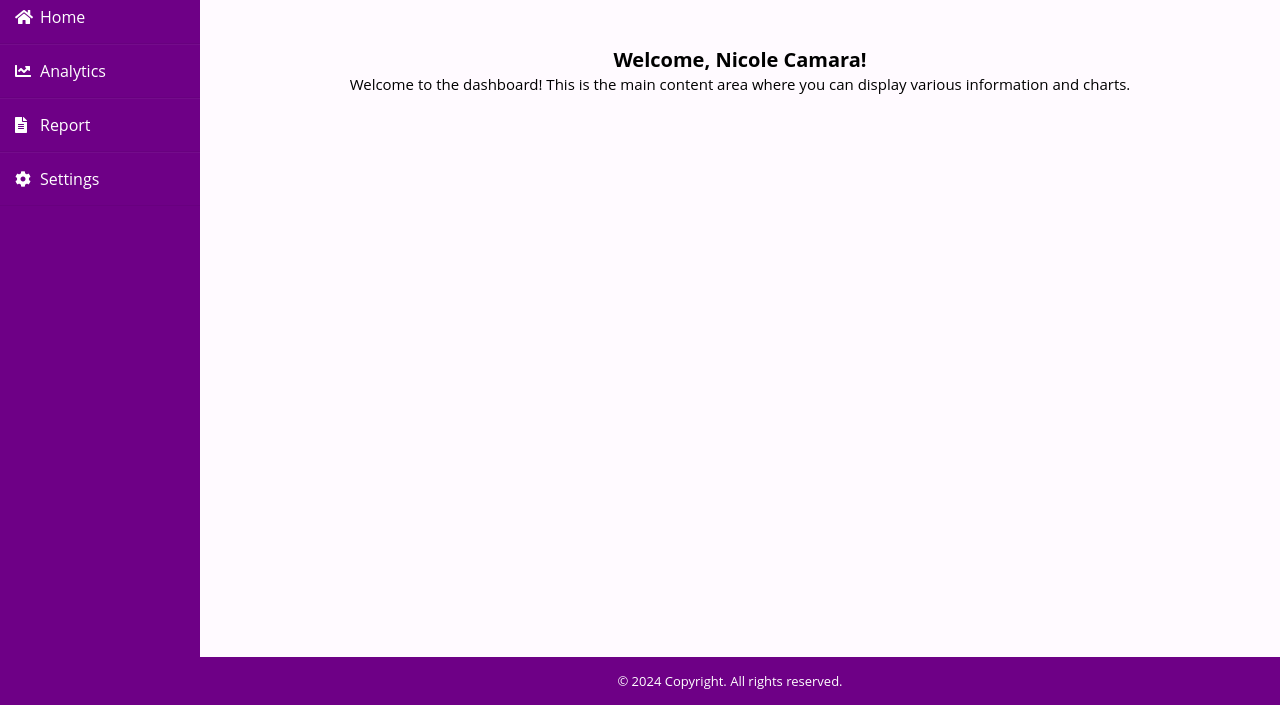
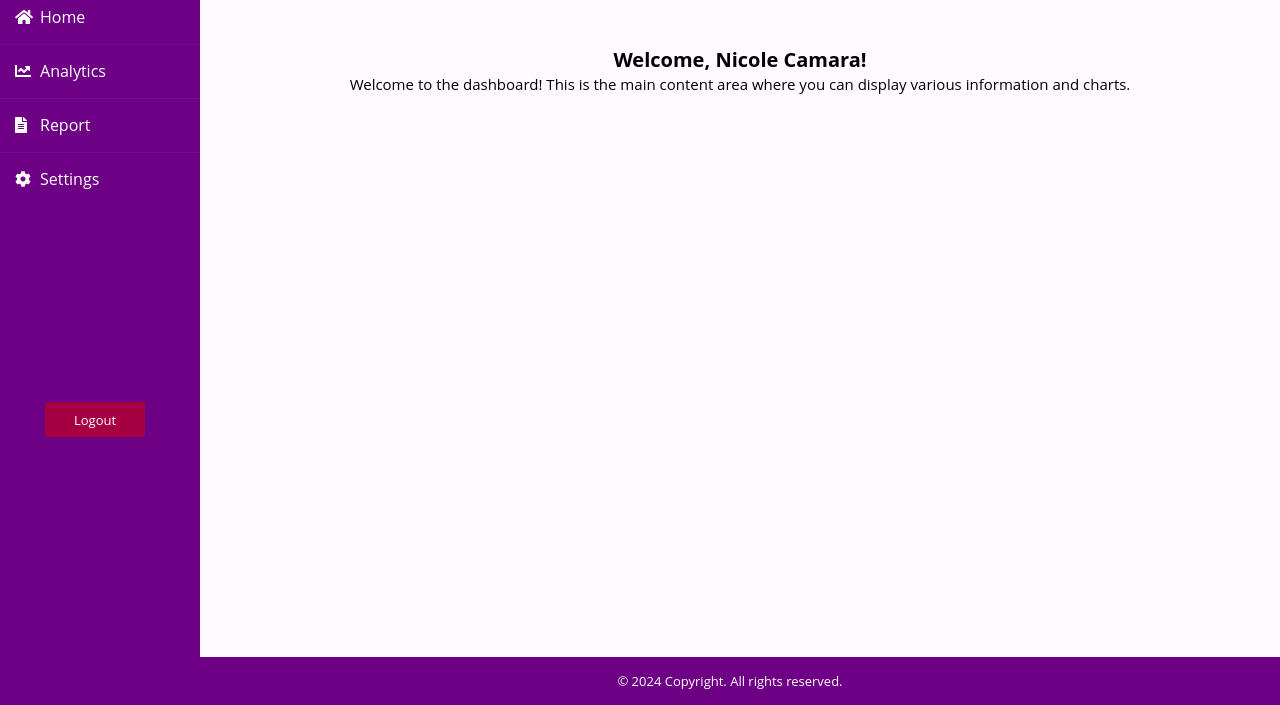
Before and after one commit to NicssCamara/web-systems-technologies, a plain HTML site: page dashboard.html in a window 1280 px wide. Shown: the part 95-800 px from the top of the page. Drawn offline with nearby package versions, Linux system fonts and the light colour scheme.

Commit message:
finished codes

```diff
--- a/dash.css
+++ b/dash.css
@@ -102,3 +102,21 @@ body{
 .main_content .info div{
     margin-bottom: 20px;
 }
+
+.logoutButton button {
+    width: 100px;
+    height: 35px;
+    font-size: 13px;
+    background-color: #a50042;
+    color: white;
+    border: none;
+    border-radius: 3px;
+    position: relative; left: -165px; top: 295px;
+    cursor: pointer;
+    margin: 10px;
+    transition: background-color 0.3s ease;
+  }
+
+  .logoutButton button:hover {
+    background-color: #83013d;
+  }
--- a/dashboard.html
+++ b/dashboard.html
@@ -31,5 +31,15 @@
                 <p>&#169 2024 Copyright. All rights reserved.</p>
             </footer>
         </div>
+        <div class="logoutButton">
+            <button type="logout" id="logout">Logout</button>
+        </div>
+        <script>
+            window.onload = function(){
+                document.getElementById("logout").onclick = function(){
+                    location.href = "login.html"
+                };
+            };
+        </script>
 </body>
 </html>
```
Also changed, not shown: login.html (+17 -2 lines).
